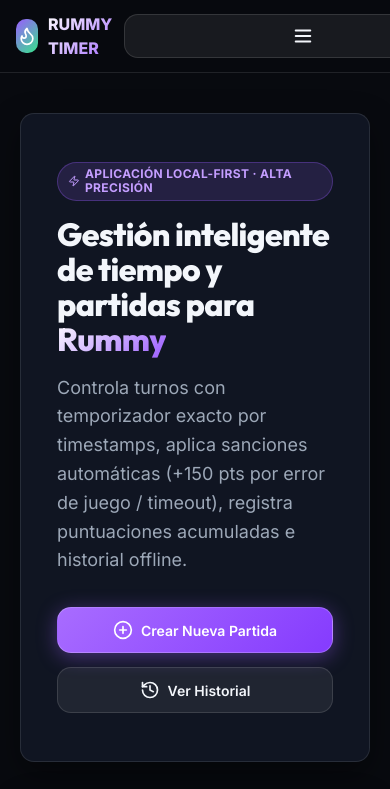
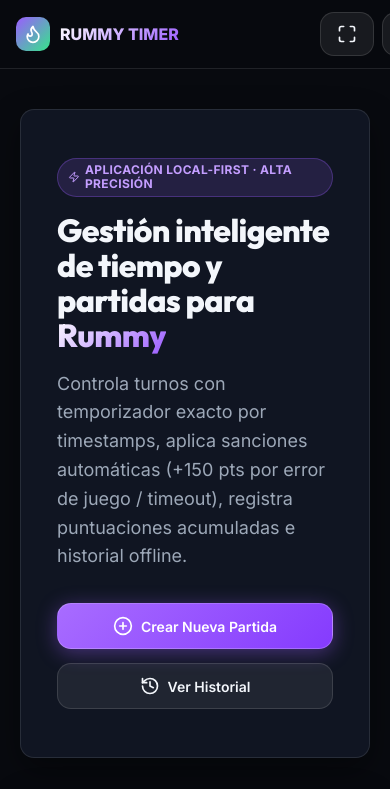
Before and after one commit to MebaDevs/RummyManager, a React (Vite) app: page / in a window 390 px wide. Shown: the top 789 px of the page. Built offline with nearby package versions, Linux system fonts and the light colour scheme.

Commit message:
feat(pwa): hide browser url bar with standalone manifest and fullscreen toggle

```diff
--- a/index.html
+++ b/index.html
@@ -3,7 +3,12 @@
   <head>
     <meta charset="UTF-8" />
     <link rel="icon" type="image/svg+xml" href="/favicon.svg" />
-    <meta name="viewport" content="width=device-width, initial-scale=1.0, maximum-scale=1.0, user-scalable=no" />
+    <meta name="viewport" content="width=device-width, initial-scale=1.0, maximum-scale=1.0, user-scalable=no, viewport-fit=cover" />
+    <meta name="mobile-web-app-capable" content="yes" />
+    <meta name="apple-mobile-web-app-capable" content="yes" />
+    <meta name="apple-mobile-web-app-status-bar-style" content="black-translucent" />
+    <meta name="theme-color" content="#080a0f" />
+    <link rel="manifest" href="/manifest.webmanifest" />
     <title>Rummy Timer — Gestión de Partidas y Tiempo</title>
     <meta name="description" content="Aplicación local-first para la gestión de partidas de Rummy, temporizador de alta precisión, penalizaciones y marcadores acumulativos." />
     <!-- Google Fonts -->
--- a/src/App.tsx
+++ b/src/App.tsx
@@ -1,4 +1,4 @@
-import React from 'react';
+import React, { useState, useEffect } from 'react';
 import { GameProvider, useGame } from './context/GameContext';
 import { Sidebar } from './components/Sidebar';
 import { HomePage } from './pages/HomePage';
@@ -6,7 +6,7 @@ import { NewGamePage } from './pages/NewGamePage';
 import { ActiveGamePage } from './pages/ActiveGamePage';
 import { HistoryPage } from './pages/HistoryPage';
 import { SettingsPage } from './pages/SettingsPage';
-import { Menu, X, Flame } from 'lucide-react';
+import { Menu, X, Flame, Maximize, Minimize } from 'lucide-react';
 import './styles/index.css';
 
 const MainContent: React.FC = () => {
@@ -35,8 +35,25 @@ const MainContent: React.FC = () => {
 };
 
 export const AppLayout: React.FC = () => {
-  const [isMobileNavOpen, setIsMobileNavOpen] = React.useState(false);
+  const [isMobileNavOpen, setIsMobileNavOpen] = useState(false);
+  const [isFullscreen, setIsFullscreen] = useState(false);
   const { setCurrentPage } = useGame();
+
+  useEffect(() => {
+    const handleFullscreenChange = () => {
+      setIsFullscreen(!!document.fullscreenElement);
+    };
+    document.addEventListener('fullscreenchange', handleFullscreenChange);
+    return () => document.removeEventListener('fullscreenchange', handleFullscreenChange);
+  }, []);
+
+  const toggleFullscreen = () => {
+    if (!document.fullscreenElement) {
+      document.documentElement.requestFullscreen().catch(() => {});
+    } else {
+      document.exitFullscreen().catch(() => {});
+    }
+  };
 
   return (
     <div style={{ display: 'flex', minHeight: '100vh', width: '100%', flexDirection: 'column' }}>
@@ -83,6 +100,26 @@ export const AppLayout: React.FC = () => {
           </span>
         </div>
 
+        <div style={{ display: 'flex', alignItems: 'center', gap: 8 }}>
+          <button
+            onClick={toggleFullscreen}
+            className="btn btn-secondary"
+            style={{
+              width: 40,
+              height: 40,
+              padding: 0,
+              display: 'flex',
+              alignItems: 'center',
+              justifyContent: 'center',
+              borderRadius: 'var(--radius-md)',
+              flexShrink: 0,
+            }}
+            title={isFullscreen ? 'Salir de pantalla completa' : 'Pantalla completa (Ocultar barra URL)'}
+            aria-label="Pantalla Completa"
+          >
+            {isFullscreen ? <Minimize size={20} /> : <Maximize size={20} />}
+          </button>
+
           <button
             onClick={() => setIsMobileNavOpen(!isMobileNavOpen)}
             className="btn btn-secondary"
@@ -100,6 +137,7 @@ export const AppLayout: React.FC = () => {
           >
             {isMobileNavOpen ? <X size={22} /> : <Menu size={22} />}
           </button>
+        </div>
       </header>
 
       <div style={{ display: 'flex', flex: 1, width: '100%' }}>
```
Also changed, not shown: public/manifest.webmanifest (added). Lines whose indentation alone changed are shown as unchanged.
